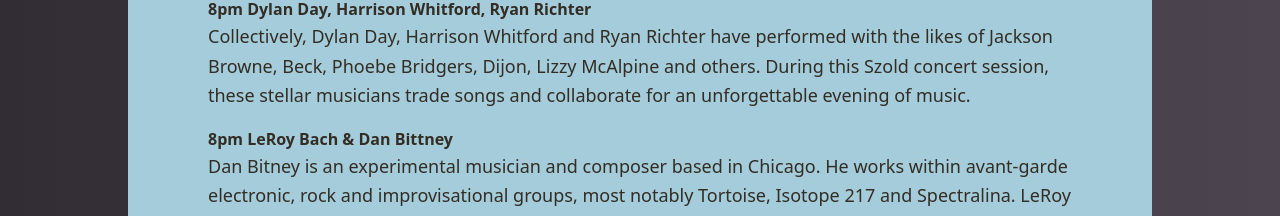
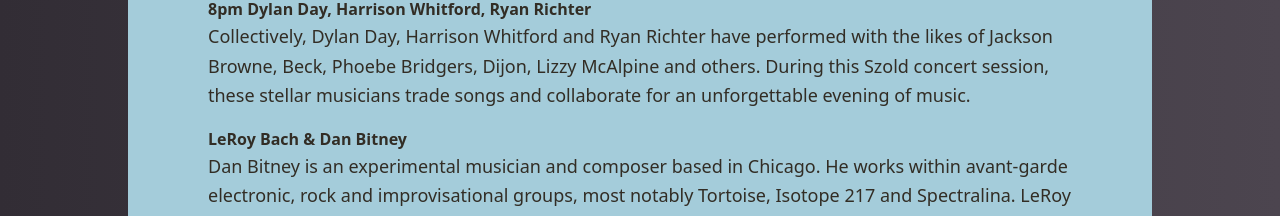
Before and after one commit to oldtownschool/fretboard-summit, a Next.js app: page /schedule in a window 1280 px wide. Shown: the part 7740-7956 px from the top of the page. Built offline with nearby package versions, Linux system fonts and the light colour scheme.

Commit message:
names were mispelled

```diff
--- a/app/music/page.js
+++ b/app/music/page.js
@@ -331,17 +331,17 @@ export default function Music() {
 
 
 
-          <h3 className="tracking-wide font-aurochs font-bold text-3xl mt-10 mb-2">LeRoy Bach & Dan Bittney          </h3>
+          <h3 className="tracking-wide font-aurochs font-bold text-3xl mt-10 mb-2">LeRoy Bach & Dan Bitney          </h3>
 
           <Image
             src="/leroydan.jpg"
-            alt="LeRoy Bach & Dan Bittney"
+            alt="LeRoy Bach & Dan Bitney"
             className="self-start mb-2"
             width={600}
             height={400}
           />
 
-          <p className="mt-4">Dan Bitney is an experimental musician and composer based in Chicago. He works within avant-garde electronic, rock and improvisational groups, most notably Tortoise,  Isotope 217 and Spectralina. LeRoy Bach is a Grammy-winning artist, having worked with Wilco, Theaster Gates, 5ive Style and many others.  Bach currently collaborates with Official Claire and Marvin Tate. Bittney & Bach have a long-standing duo collaboration. With drums, electronics, electric guitar they perform hypnotic, swingin, rockin&apos; sprawling landscapes, backed up with rich, rooted improvisations.   </p>
+          <p className="mt-4">Dan Bitney is an experimental musician and composer based in Chicago. He works within avant-garde electronic, rock and improvisational groups, most notably Tortoise,  Isotope 217 and Spectralina. LeRoy Bach is a Grammy-winning artist, having worked with Wilco, Theaster Gates, 5ive Style and many others.  Bach currently collaborates with Official Claire and Marvin Tate. Bitney & Bach have a long-standing duo collaboration. With drums, electronics, electric guitar they perform hypnotic, swingin, rockin&apos; sprawling landscapes, backed up with rich, rooted improvisations.   </p>
 
 
 
--- a/app/schedule/page.js
+++ b/app/schedule/page.js
@@ -314,9 +314,9 @@ export default function Schedule() {
           <p className="font-bold mt-4 leading-relaxed" >8pm Dylan Day, Harrison Whitford, Ryan Richter</p>
           <p className="text-lg leading-relaxed" >Collectively, Dylan Day, Harrison Whitford and Ryan Richter have performed with the likes of Jackson Browne, Beck, Phoebe Bridgers, Dijon, Lizzy McAlpine and others. During this Szold concert session, these stellar musicians trade songs and collaborate for an unforgettable evening of music.</p>
 
-          <p className="font-bold mt-4 leading-relaxed" >8pm LeRoy Bach & Dan Bittney
+          <p className="font-bold mt-4 leading-relaxed" >LeRoy Bach & Dan Bitney
           </p>
-          <p className="text-lg leading-relaxed mb-8" >Dan Bitney is an experimental musician and composer based in Chicago. He works within avant-garde electronic, rock and improvisational groups, most notably Tortoise, Isotope 217 and Spectralina. LeRoy Bach is a Grammy-winning artist, having worked with Wilco, Theaster Gates, 5ive Style and many others.  Bach currently collaborates with Official Claire and Marvin Tate. Bittney & Bach have a long-standing duo collaboration. With drums, electronics, electric guitar they perform hypnotic, swingin, rockin’ sprawling landscapes, backed up with rich, rooted improvisations.</p>
+          <p className="text-lg leading-relaxed mb-8" >Dan Bitney is an experimental musician and composer based in Chicago. He works within avant-garde electronic, rock and improvisational groups, most notably Tortoise, Isotope 217 and Spectralina. LeRoy Bach is a Grammy-winning artist, having worked with Wilco, Theaster Gates, 5ive Style and many others.  Bach currently collaborates with Official Claire and Marvin Tate. Bitney & Bach have a long-standing duo collaboration. With drums, electronics, electric guitar they perform hypnotic, swingin, rockin’ sprawling landscapes, backed up with rich, rooted improvisations.</p>
 
           <div className="bg-gray-200 h-2 w-full my-8"></div>
 
```
